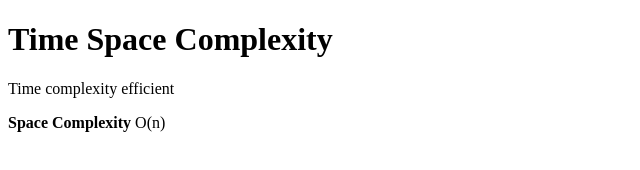
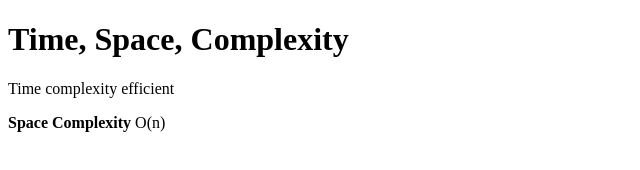
Before and after one commit to acciojob/time-and-space-complexity-Riyakhilari, a website: page main.html in a window 1280 px wide. Shown: the whole page, without its empty margins (0-640 px from the left). Drawn offline with Linux system fonts and the light colour scheme.

Commit message:
created a submission

```diff
--- a/main.html
+++ b/main.html
@@ -10,7 +10,7 @@
 	<!-- the entire body must be written by student -->
     <script type="text/javascript" src="./script.js">
 </script>
-<h1>Time Space Complexity</h1>
+<h1>Time, Space, Complexity</h1>
 	<p>Time complexity efficient</p>
 	<p><b>Space Complexity </b>O(n)</p>
 </body>
```
